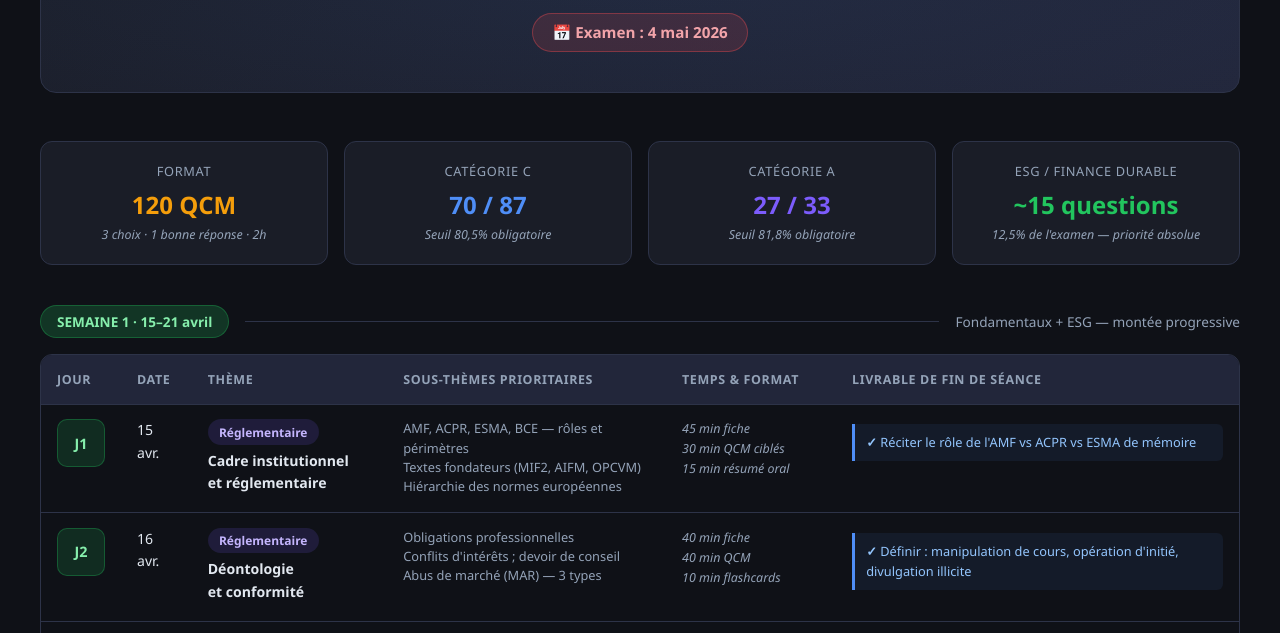
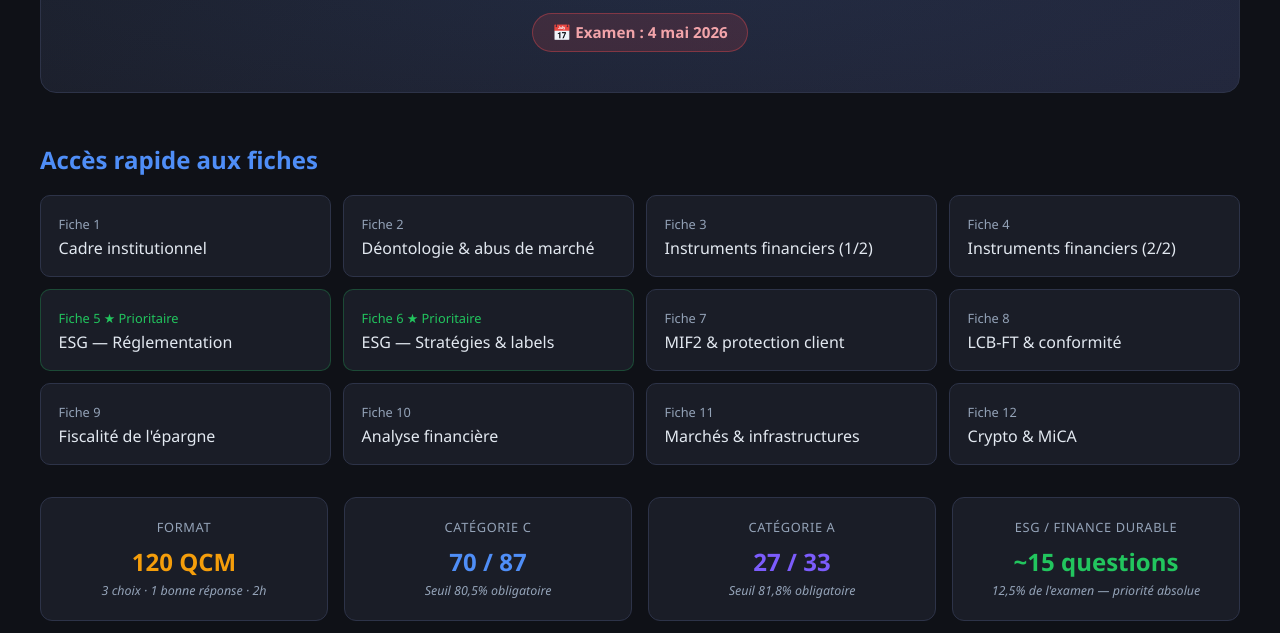
Before and after one commit to maryleroypro-droid/certif-amf, a plain HTML site: page plan-revision.html in a window 1280 px wide. Shown: the part 166-799 px from the top of the page. Drawn offline with Linux system fonts and the light colour scheme.

Commit message:
Ajout menu navigation vers toutes les fiches dans le plan

```diff
--- a/plan-revision.html
+++ b/plan-revision.html
@@ -284,6 +284,49 @@
     <p>Certification AMF Généraliste · Candidat libre · Découverte totale du programme</p>
     <div class="exam-date">📅 Examen : 4 mai 2026</div>
   </header>
+
+  <!-- MENU FICHES -->
+  <div class="container" style="margin-bottom:2rem;">
+    <h2 style="margin-bottom:1rem;color:var(--accent);">Accès rapide aux fiches</h2>
+    <div style="display:grid;grid-template-columns:repeat(auto-fill,minmax(260px,1fr));gap:0.75rem;">
+      <a href="fiche-01-cadre-institutionnel.html" style="display:block;background:var(--surface);border:1px solid var(--border);border-radius:10px;padding:0.9rem 1.1rem;color:var(--text);text-decoration:none;">
+        <span style="color:var(--muted);font-size:0.8rem;">Fiche 1</span><br>Cadre institutionnel
+      </a>
+      <a href="fiche-02-deontologie.html" style="display:block;background:var(--surface);border:1px solid var(--border);border-radius:10px;padding:0.9rem 1.1rem;color:var(--text);text-decoration:none;">
+        <span style="color:var(--muted);font-size:0.8rem;">Fiche 2</span><br>Déontologie &amp; abus de marché
+      </a>
+      <a href="fiche-03-instruments-financiers-1.html" style="display:block;background:var(--surface);border:1px solid var(--border);border-radius:10px;padding:0.9rem 1.1rem;color:var(--text);text-decoration:none;">
+        <span style="color:var(--muted);font-size:0.8rem;">Fiche 3</span><br>Instruments financiers (1/2)
+      </a>
+      <a href="fiche-04-instruments-financiers-2.html" style="display:block;background:var(--surface);border:1px solid var(--border);border-radius:10px;padding:0.9rem 1.1rem;color:var(--text);text-decoration:none;">
+        <span style="color:var(--muted);font-size:0.8rem;">Fiche 4</span><br>Instruments financiers (2/2)
+      </a>
+      <a href="fiche-05-esg-1.html" style="display:block;background:var(--surface);border:1px solid #22c55e44;border-radius:10px;padding:0.9rem 1.1rem;color:var(--text);text-decoration:none;">
+        <span style="color:#22c55e;font-size:0.8rem;">Fiche 5 ★ Prioritaire</span><br>ESG — Réglementation
+      </a>
+      <a href="fiche-06-esg-2.html" style="display:block;background:var(--surface);border:1px solid #22c55e44;border-radius:10px;padding:0.9rem 1.1rem;color:var(--text);text-decoration:none;">
+        <span style="color:#22c55e;font-size:0.8rem;">Fiche 6 ★ Prioritaire</span><br>ESG — Stratégies &amp; labels
+      </a>
+      <a href="fiche-07-mif2.html" style="display:block;background:var(--surface);border:1px solid var(--border);border-radius:10px;padding:0.9rem 1.1rem;color:var(--text);text-decoration:none;">
+        <span style="color:var(--muted);font-size:0.8rem;">Fiche 7</span><br>MIF2 &amp; protection client
+      </a>
+      <a href="fiche-08-lcb-ft.html" style="display:block;background:var(--surface);border:1px solid var(--border);border-radius:10px;padding:0.9rem 1.1rem;color:var(--text);text-decoration:none;">
+        <span style="color:var(--muted);font-size:0.8rem;">Fiche 8</span><br>LCB-FT &amp; conformité
+      </a>
+      <a href="fiche-09-fiscalite.html" style="display:block;background:var(--surface);border:1px solid var(--border);border-radius:10px;padding:0.9rem 1.1rem;color:var(--text);text-decoration:none;">
+        <span style="color:var(--muted);font-size:0.8rem;">Fiche 9</span><br>Fiscalité de l'épargne
+      </a>
+      <a href="fiche-10-analyse-financiere.html" style="display:block;background:var(--surface);border:1px solid var(--border);border-radius:10px;padding:0.9rem 1.1rem;color:var(--text);text-decoration:none;">
+        <span style="color:var(--muted);font-size:0.8rem;">Fiche 10</span><br>Analyse financière
+      </a>
+      <a href="fiche-11-marches-infrastructures.html" style="display:block;background:var(--surface);border:1px solid var(--border);border-radius:10px;padding:0.9rem 1.1rem;color:var(--text);text-decoration:none;">
+        <span style="color:var(--muted);font-size:0.8rem;">Fiche 11</span><br>Marchés &amp; infrastructures
+      </a>
+      <a href="fiche-12-crypto-mica.html" style="display:block;background:var(--surface);border:1px solid var(--border);border-radius:10px;padding:0.9rem 1.1rem;color:var(--text);text-decoration:none;">
+        <span style="color:var(--muted);font-size:0.8rem;">Fiche 12</span><br>Crypto &amp; MiCA
+      </a>
+    </div>
+  </div>
 
   <!-- SEUILS -->
   <div class="seuils">
```
